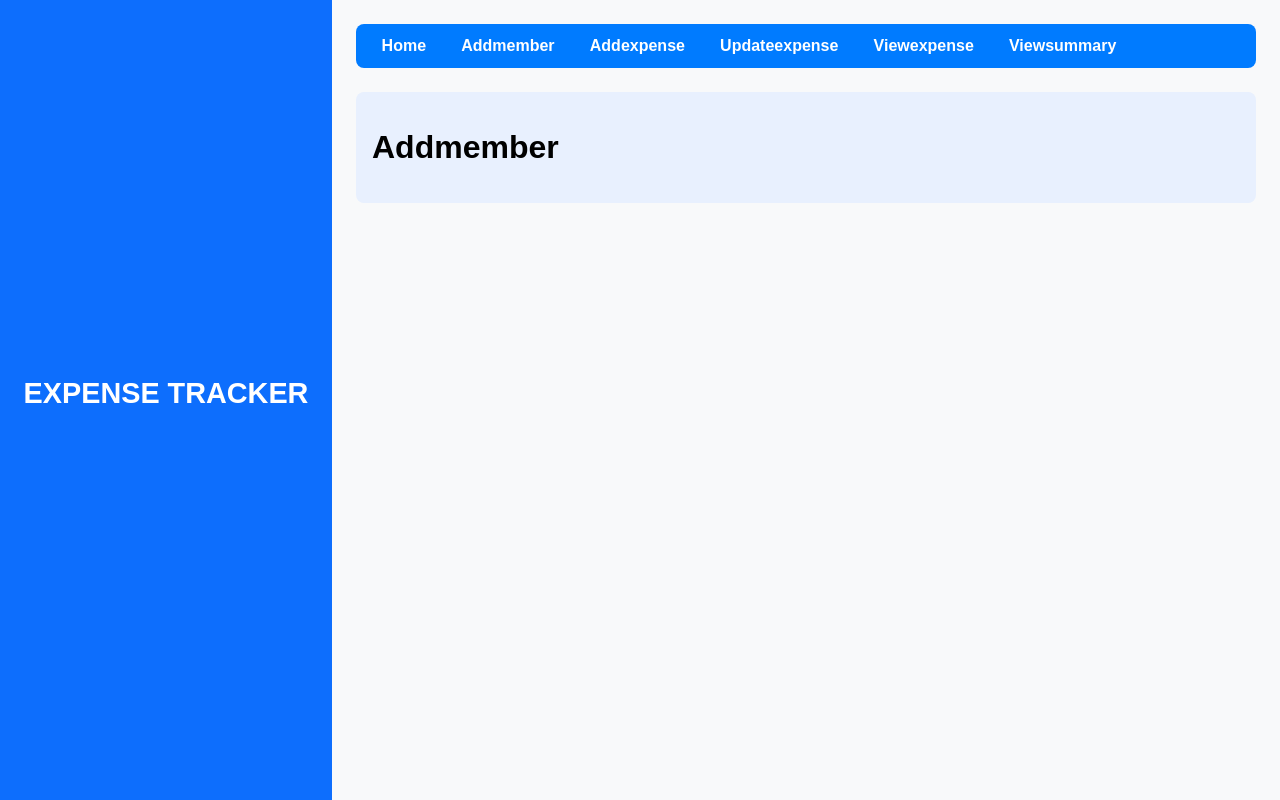
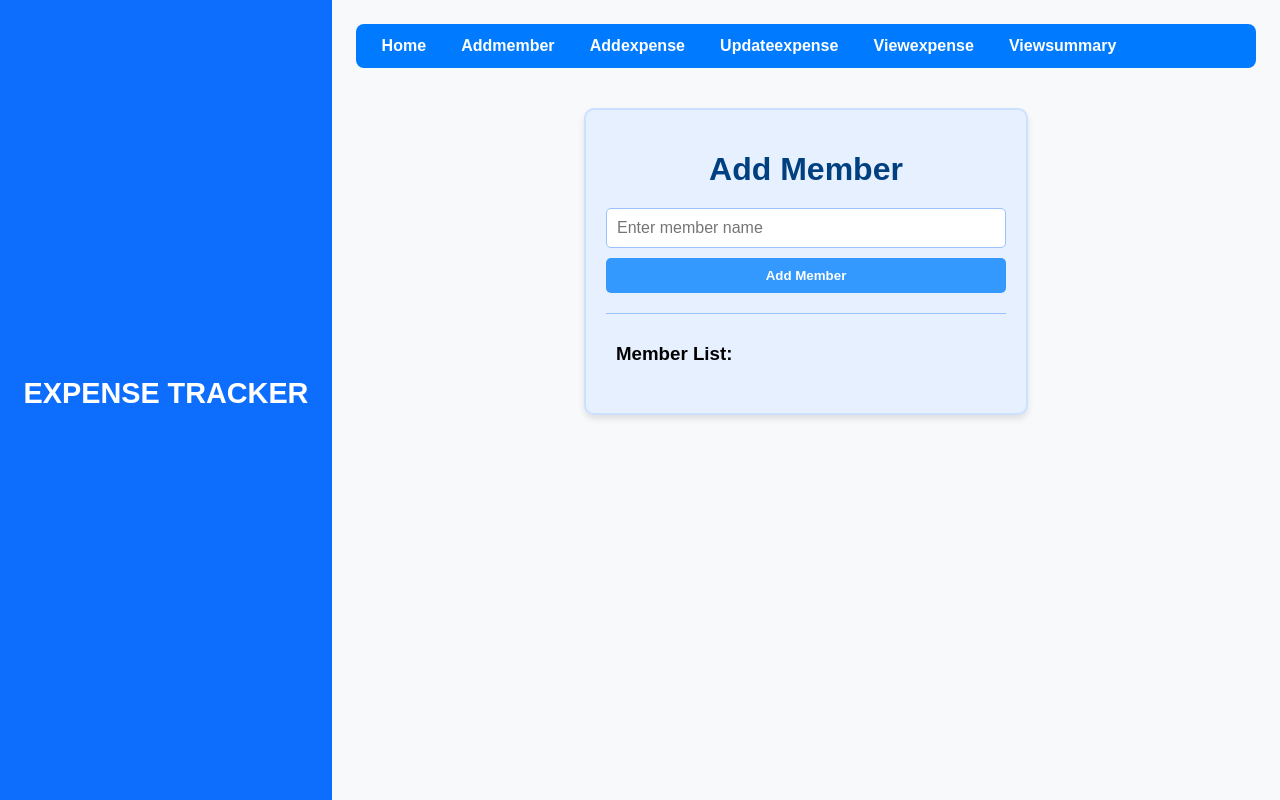
Before and after one commit to Krupali0609/expense-tracker-v2, a React (Create React App) app: page /addmember in a window 1280 px wide. Built offline with nearby package versions, Linux system fonts and the light colour scheme.

Commit message:
Add Member file is ready

```diff
--- a/package.json
+++ b/package.json
@@ -9,6 +9,7 @@
     "@testing-library/user-event": "^13.5.0",
     "react": "^19.1.1",
     "react-dom": "^19.1.1",
+    "react-icons": "^5.5.0",
     "react-router-dom": "^7.8.2",
     "react-scripts": "5.0.1",
     "web-vitals": "^2.1.4"
--- a/src/App.js
+++ b/src/App.js
@@ -8,7 +8,14 @@ import Viewexpense from './components/Viewexpense';
 import Viewsummary from './components/Viewsummary';
 import { BrowserRouter, Route, Routes } from 'react-router-dom';
 import { Link } from 'react-router-dom';
+import { useState } from 'react';
 function App() {
+  const[members, setMembers]=useState([])
+
+  const onaddmember=(name)=>{
+    const newmember={id:Date.now().toString(),name}
+    setMembers([...members, newmember])
+  }
   return (
     <BrowserRouter>
     <div className='app-container'>
@@ -29,7 +36,7 @@ function App() {
 
         <Routes>
           <Route path='/' element={<Home/>}/>
-          <Route path='/addmember' element={<Addmember/>}/>
+          <Route path='/addmember' element={<Addmember members={members} onaddmember={onaddmember}/>}/>
           <Route path='addexpense' element={<Addexpense/>}/>
           <Route path='upateexpense' element={<Updateexpense/>}/>
            <Route path="/viewexpense" element={<Viewexpense />} />
@@ -39,6 +46,8 @@ function App() {
 
     </div>
     </BrowserRouter>
+
+
   );
 }
 
--- a/src/components/Addmember.css
+++ b/src/components/Addmember.css
@@ -0,0 +1,54 @@
+.addmember-container {
+  max-width: 400px;
+  margin: 40px auto;
+  padding: 20px;
+  border: 2px solid #cce0ff; /* light blue border */
+  border-radius: 10px;
+  background-color: #e6f0ff; /* very light blue background */
+  box-shadow: 0 4px 6px rgba(0, 0, 0, 0.1);
+}
+
+.addmember-form {
+  display: flex;
+  flex-direction: column;
+  gap: 10px;
+}
+
+.addmember-title {
+  text-align: center;
+  color: #004080; /* dark blue title */
+  margin-bottom: 10px;
+}
+
+.addmember-input {
+  padding: 10px;
+  border: 1px solid #99c2ff;
+  border-radius: 5px;
+  font-size: 16px;
+}
+
+.addmember-button {
+  padding: 10px;
+  background-color: #3399ff; /* blue button */
+  color: white;
+  border: none;
+  border-radius: 5px;
+  cursor: pointer;
+  font-weight: bold;
+}
+
+.addmember-button:hover {
+  background-color: #0073e6;
+}
+
+.member-list-container {
+  margin-top: 20px;
+  padding: 10px;
+  border-top: 1px solid #99c2ff;
+}
+
+.member-list li {
+  list-style: none;
+  padding: 5px 0;
+  border-bottom: 1px solid #cce0ff;
+}
--- a/src/components/Addmember.js
+++ b/src/components/Addmember.js
@@ -1,10 +1,43 @@
-import React from 'react'
-import "./Addexpense.css"
+import React, { useState } from "react";
+import "./Addmember.css";
+import { FaUser } from "react-icons/fa";
 
-const Addmember = () => {
+const AddMember = ({ onaddmember, members }) => {
+  const [name, setName] = useState("");
+
+  const handleSubmit = (e) => {
+    e.preventDefault();
+    if (name.trim() === "") return;
+    onaddmember(name);
+    setName("");
+  };
+
   return (
-    <div className='addmember'><h1>Addmember</h1></div>
-  )
-}
+    <div className="addmember-container">
+      <form onSubmit={handleSubmit} className="addmember-form">
+        <h1 className="addmember-title">Add Member</h1>
+        <input
+          type="text"
+          value={name}
+          placeholder="Enter member name"
+          onChange={(e) => setName(e.target.value)}
+          className="addmember-input"
+        />
+        <button type="submit" className="addmember-button">
+          Add Member
+        </button>
+      </form>
 
-export default Addmember
+      <div className="member-list-container">
+        <h3>Member List:</h3>
+        <ul className="member-list">
+          {members.map((member) => (
+            <li key={member.id}><FaUser className="member-icon" /> {member.name}</li>
+          ))}
+        </ul>
+      </div>
+    </div>
+  );
+};
+
+export default AddMember;
--- a/src/pages/Home.js
+++ b/src/pages/Home.js
@@ -1,7 +1,10 @@
 import React from 'react'
 import "./Home.css"
+import { useNavigate } from 'react-router-dom'
 
 const Home = () => {
+const navigate=useNavigate()
+
   return (
     <div className="home-container">
       <div className="home-box">
@@ -26,7 +29,7 @@ const Home = () => {
               This is a simple React application with a modern blue theme.
               Explore more features by clicking the button below!
             </p>
-            <button className="home-button">Get Started</button>
+            <button className="home-button" onClick={()=>navigate("/addmember")}>Get Started</button>
           </div>
         </div>
 
```
Also changed, not shown: 1 other file (tests, documents, lock files or other folders).
